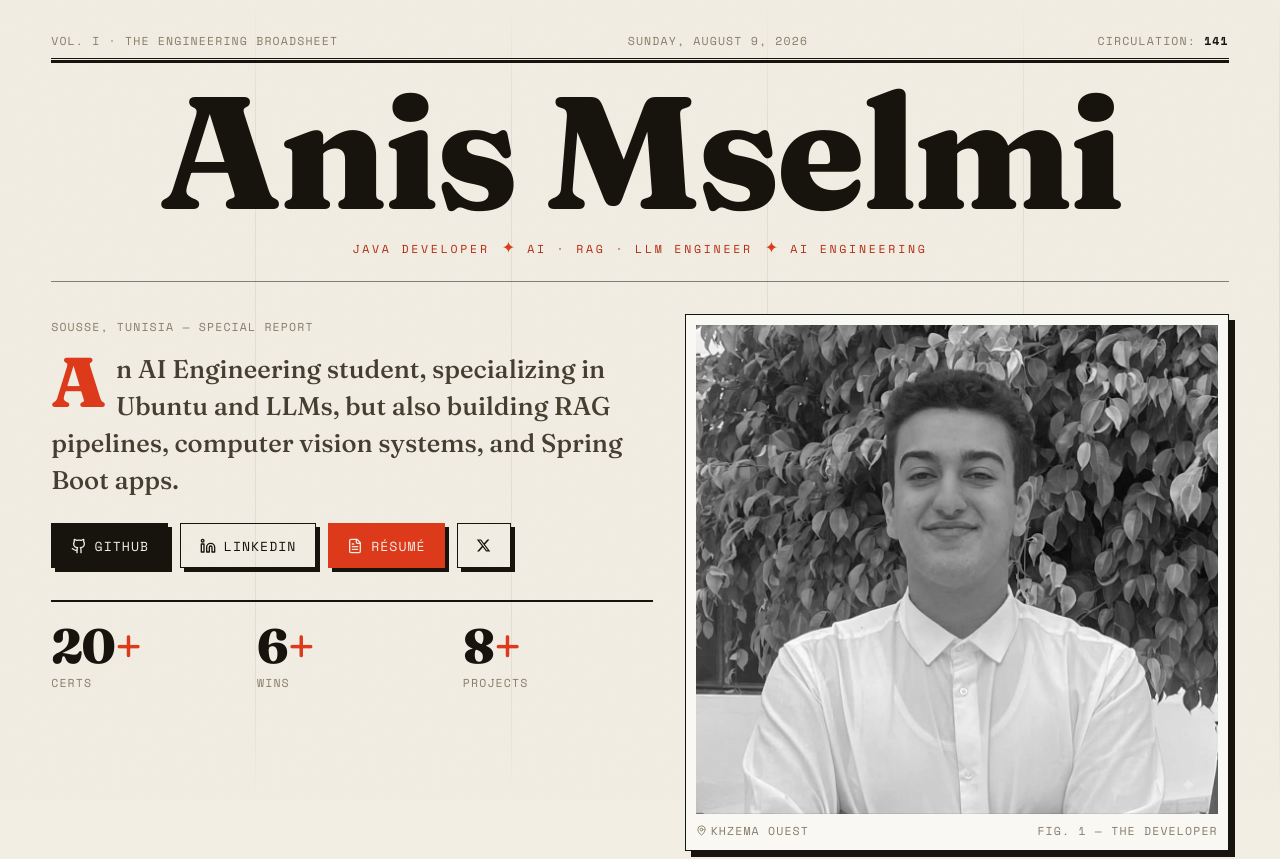
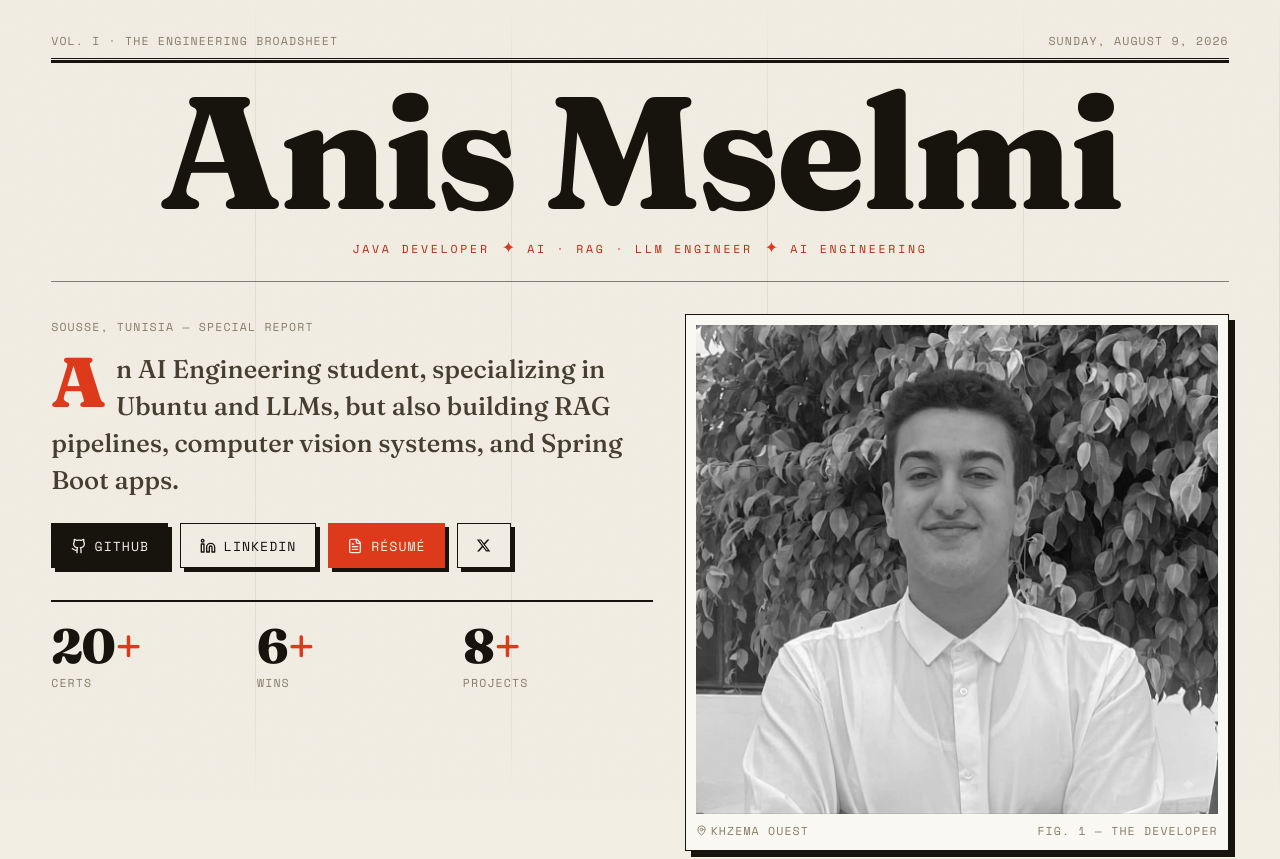
Before and after one commit to anis-mselmi/portfolio, a React (Vite) app: page / in a window 1280 px wide. Shown: the top 859 px of the page. Built offline with nearby package versions, Linux system fonts and the light colour scheme; no server answers.

Commit message:
remove profile vues

```diff
--- a/src/components/VisitorBadge.tsx
+++ /dev/null
@@ -1,33 +0,0 @@
-import { useEffect, useState } from 'react';
-import { useContent } from '../i18n/content';
-
-const SEED = 140;
-const KEY = 'am_visitor_count';
-const SESSION_KEY = 'am_counted';
-
-/** "Circulation" counter, styled as a print run number. */
-export function VisitorBadge() {
-  const { ui } = useContent();
-  const [count, setCount] = useState<number>(SEED);
-
-  useEffect(() => {
-    try {
-      const stored = Number(localStorage.getItem(KEY));
-      let value = Number.isFinite(stored) && stored >= SEED ? stored : SEED;
-      if (!sessionStorage.getItem(SESSION_KEY)) {
-        value += 1;
-        localStorage.setItem(KEY, String(value));
-        sessionStorage.setItem(SESSION_KEY, '1');
-      }
-      setCount(value);
-    } catch {
-      setCount(SEED);
-    }
-  }, []);
-
-  return (
-    <span className="meta">
-      {ui.hero.circulation} <strong className="text-ink">{count.toLocaleString()}</strong>
-    </span>
-  );
-}
--- a/src/i18n/content.ts
+++ b/src/i18n/content.ts
@@ -507,7 +507,6 @@ function buildBundle(lang: Lang) {
       statWins: t('Wins', 'Victoires'),
       statProjects: t('Projects', 'Projets'),
       figCaption: t('Fig. 1 — The Developer', 'Fig. 1 — Le Développeur'),
-      circulation: t('Circulation:', 'Tirage :'),
     },
     ticker: { label: t('Stack ▸', 'Technos ▸') },
     skills: {
--- a/src/sections/Hero.tsx
+++ b/src/sections/Hero.tsx
@@ -3,7 +3,6 @@ import { Github, Linkedin, MapPin, FileText } from 'lucide-react';
 import { PROFILE, HACKATHONS } from '../data/content';
 import { assetUrl } from '../lib/utils';
 import { Stat } from '../components/Stat';
-import { VisitorBadge } from '../components/VisitorBadge';
 import { useContent } from '../i18n/content';
 import { useLang } from '../i18n/LanguageContext';
 
@@ -48,7 +47,6 @@ export function Hero() {
         <motion.div {...fade(0)} className="flex flex-wrap items-center justify-between gap-2 pb-2">
           <span className="meta">{ui.hero.folio}</span>
           <span className="meta hidden sm:inline">{editionDate}</span>
-          <VisitorBadge />
         </motion.div>
         <hr className="rule-double" />
 
```
Also changed, not shown: 1 other file (tests, documents, lock files or other folders).
